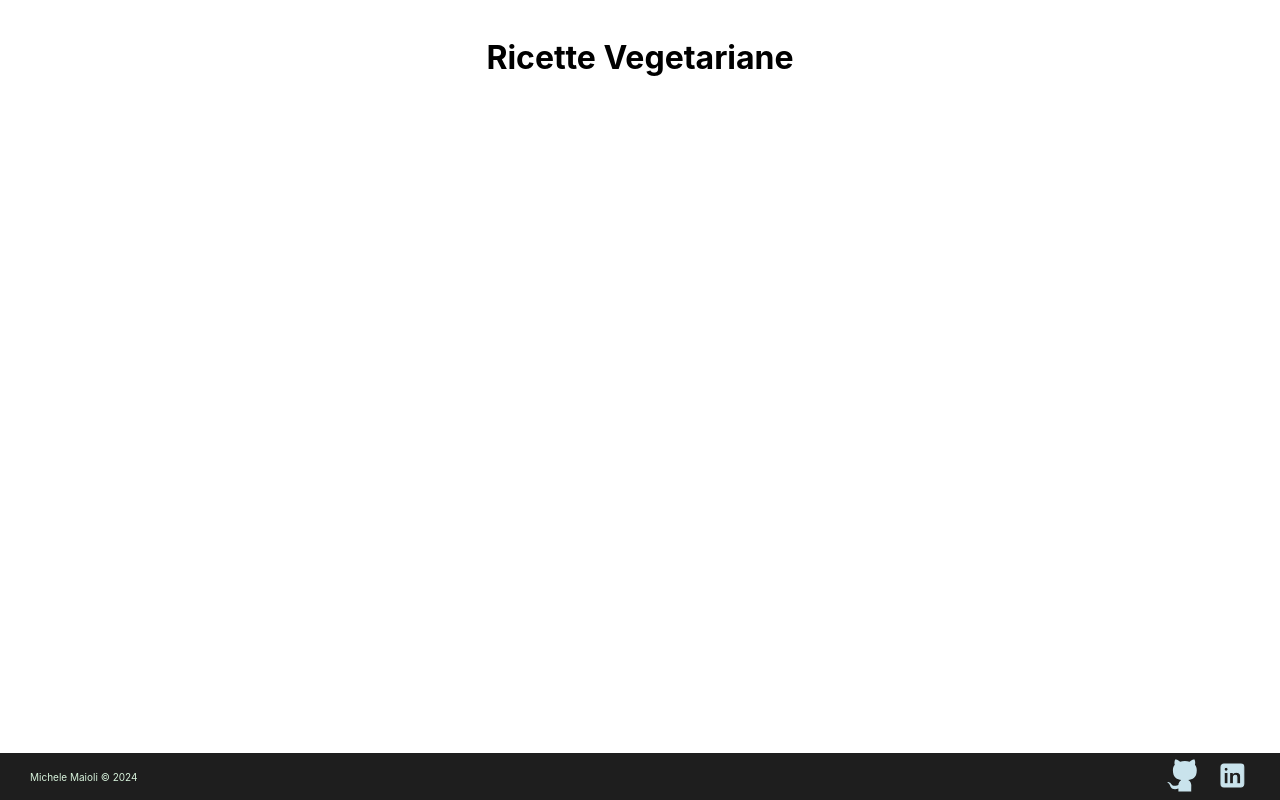
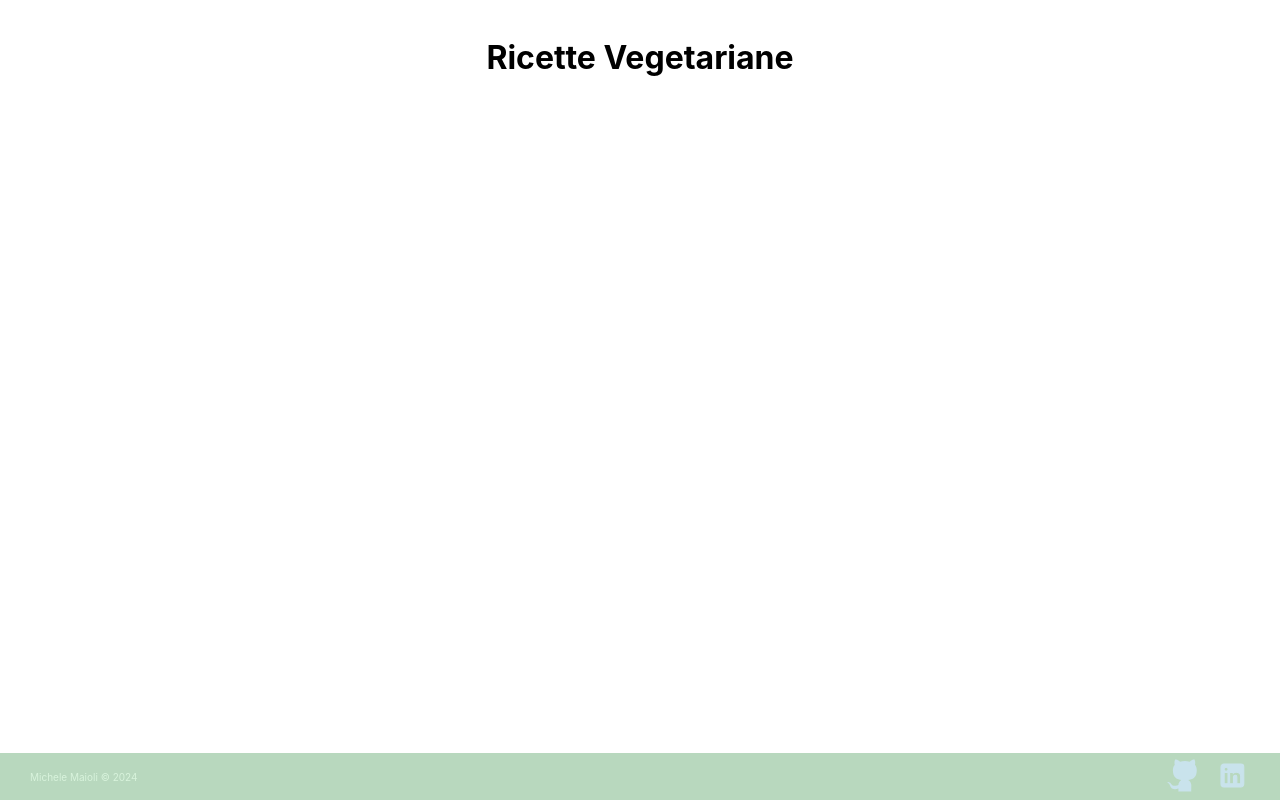
Before and after one commit to Mic-9/React, a React (Create React App) app: page / in a window 1280 px wide. Built offline with nearby package versions, Linux system fonts and the light colour scheme.

Commit message:
conflitti in app.css

```diff
--- a/src/App.css
+++ b/src/App.css
@@ -1,11 +1,10 @@
-/* CARTELLA IMG DA COPIARE DA DENTRO LA CARTELLA aaaaaa sìSUL DESKTOP
-
 * {
   margin: 0;
   padding: 0;
   box-sizing: border-box;
-  background-color: rgb(34, 39, 40);
+  /*background-color: rgb(210, 231, 214);
   color: rgb(4, 206, 125);
+  VEDI COME RISOLVERE QUESTO*/
 }
 
 .App {
@@ -30,14 +29,15 @@ h1 {
   margin: 3%;
 }
 
-footer {
-  background-color: rgb(30, 30, 30);
+#footer {
+  background-color: rgb(184, 216, 190);
   color: rgb(216, 243, 220);
   position: fixed;
   left: 0px;
   right: 0px;
   bottom: 0px;
 }
+
 .f-container {
   display: flex;
   flex-direction: row;
--- a/src/App.js
+++ b/src/App.js
@@ -7,7 +7,7 @@ const App = () => {
   return (
     <div className="App">
       <h1>Ricette Vegetariane</h1>
-      <footer>
+      <footer id="footer">
         <div className="f-container">
           <div className="f-item">Michele Maioli &copy; 2024</div>
           <div className="f-item">
```
Also changed, not shown: src/img/og-img.png (deleted).
